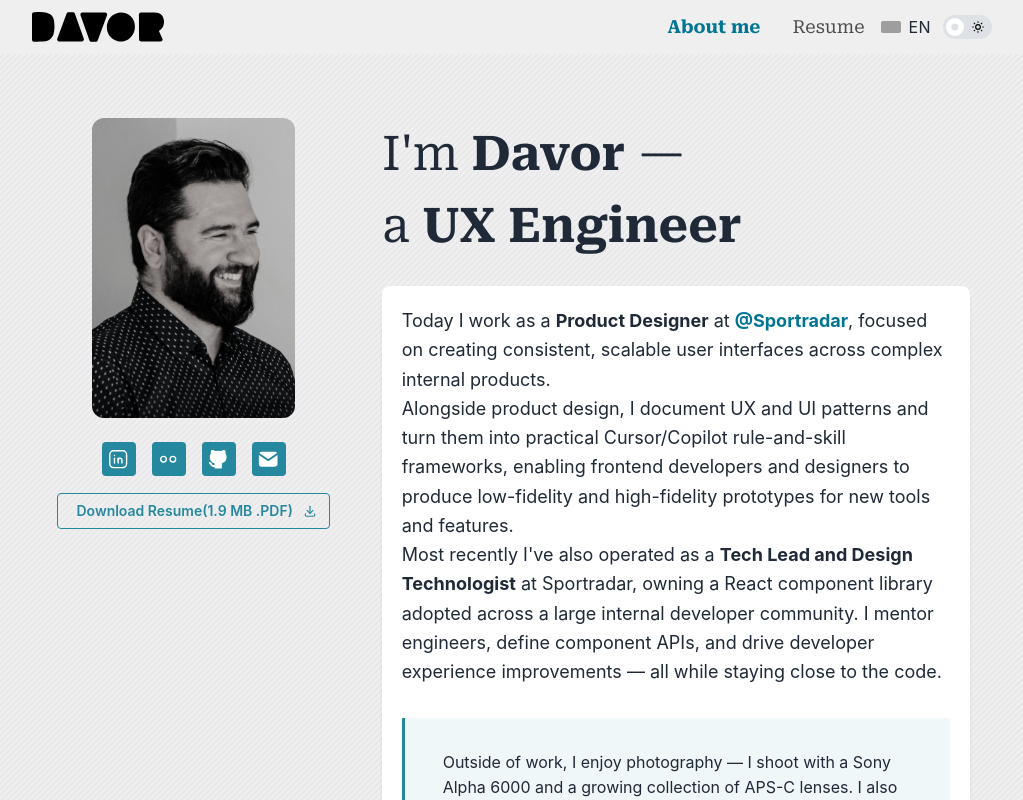
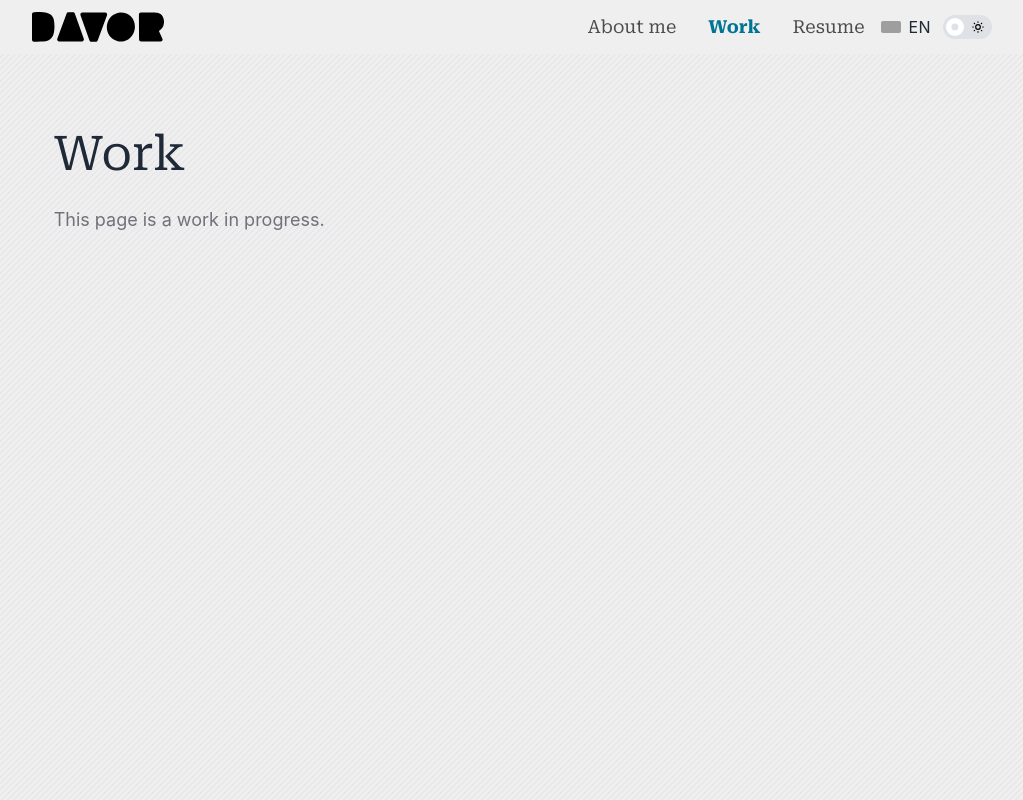
Before and after one commit to DKirbi/davorkirbis-website, a React (Vite) app: page /en/work in a window 1280 px wide. Before the commit this address led to /en/home. Shown: the top 800 px of the page, without its empty margins (128-1151 px from the left). Built offline with nearby package versions, Linux system fonts and the light colour scheme; grey boxes are pictures that could not be loaded.

Commit message:
add new route for work

```diff
--- a/src/components/navigation/Navigation-main.tsx
+++ b/src/components/navigation/Navigation-main.tsx
@@ -40,6 +40,7 @@ export const NavigationMain: FC<NavigationMainProps> = () => {
   // resolves them to `/en/home`, `/de/home`, etc. without any string concat.
   const navLinks: ReadonlyArray<NavLinkItem> = [
     { name: t("nav.aboutMe"), href: "home" },
+    { name: t("nav.work"), href: "work" },
     { name: t("nav.resume"), href: "resume" },
   ];
 
--- /dev/null
+++ b/src/components/work/WorkPlaceholder.tsx
@@ -0,0 +1,24 @@
+import type { FC } from "react";
+import { useTranslation } from "react-i18next";
+
+/**
+ * Temporary Work route body until the portfolio content ships.
+ *
+ * No props — copy comes from i18n so the route can stay a thin shell.
+ * `Record<string, never>` instead of `interface Foo {}` because
+ * `@typescript-eslint/no-empty-object-type` flags the latter.
+ */
+export type WorkPlaceholderProps = Record<string, never>;
+
+export const WorkPlaceholder: FC<WorkPlaceholderProps> = () => {
+  const { t } = useTranslation();
+
+  return (
+    <div className="flex flex-col gap-4 w-11/12 max-w-5xl mx-auto pt-16">
+      <h1 className="text-3xl md:text-5xl md:leading-normal leading-relaxed">
+        {t("work.title")}
+      </h1>
+      <p className="text-lg text-muted-foreground">{t("work.placeholder")}</p>
+    </div>
+  );
+};
--- a/src/locales/de/translation.json
+++ b/src/locales/de/translation.json
@@ -1,6 +1,7 @@
 {
   "nav": {
     "aboutMe": "Über mich",
+    "work": "Arbeiten",
     "resume": "Lebenslauf",
     "openMenu": "Menü öffnen",
     "closeMenu": "Menü schließen"
@@ -24,6 +25,10 @@
   "cv": {
     "experience": "Berufserfahrung",
     "education": "Ausbildung"
+  },
+  "work": {
+    "title": "Arbeiten",
+    "placeholder": "Diese Seite ist in Bearbeitung."
   },
   "cvContent": {
     "experience": {
--- a/src/locales/en/translation.json
+++ b/src/locales/en/translation.json
@@ -1,6 +1,7 @@
 {
   "nav": {
     "aboutMe": "About me",
+    "work": "Work",
     "resume": "Resume",
     "openMenu": "Open menu",
     "closeMenu": "Close menu"
@@ -23,6 +24,10 @@
   "cv": {
     "experience": "Experience",
     "education": "Education"
+  },
+  "work": {
+    "title": "Work",
+    "placeholder": "This page is a work in progress."
   },
   "cvContent": {
     "experience": {
--- a/src/locales/sl/translation.json
+++ b/src/locales/sl/translation.json
@@ -1,6 +1,7 @@
 {
   "nav": {
     "aboutMe": "O meni",
+    "work": "Delo",
     "resume": "Življenjepis",
     "openMenu": "Odpri meni",
     "closeMenu": "Zapri meni"
@@ -23,6 +24,10 @@
   "cv": {
     "experience": "Izkušnja",
     "education": "Izobrazba"
+  },
+  "work": {
+    "title": "Delo",
+    "placeholder": "Ta stran je v pripravi."
   },
   "cvContent": {
     "experience": {
--- a/src/main.tsx
+++ b/src/main.tsx
@@ -10,6 +10,7 @@ import LangRoot from "./routes/root";
 import { AboutMe } from "./routes/about-me";
 
 import { CV } from "./routes/cv";
+import { Work } from "./routes/work";
 import { Photos } from "./routes/photos";
 import "@mantine/core/styles.css";
 import { Analytics } from "@vercel/analytics/react";
@@ -26,6 +27,7 @@ const router = createBrowserRouter([
     children: [
       { index: true, element: <Navigate to="home" replace /> },
       { path: "home", element: <AboutMe /> },
+      { path: "work", element: <Work /> },
       { path: "resume", element: <CV /> },
       { path: "photos", element: <Photos /> },
       { path: "*", element: <Navigate to="/en/home" replace /> },
```
Also changed, not shown: src/routes/work.tsx (added, +15 -0 lines).
